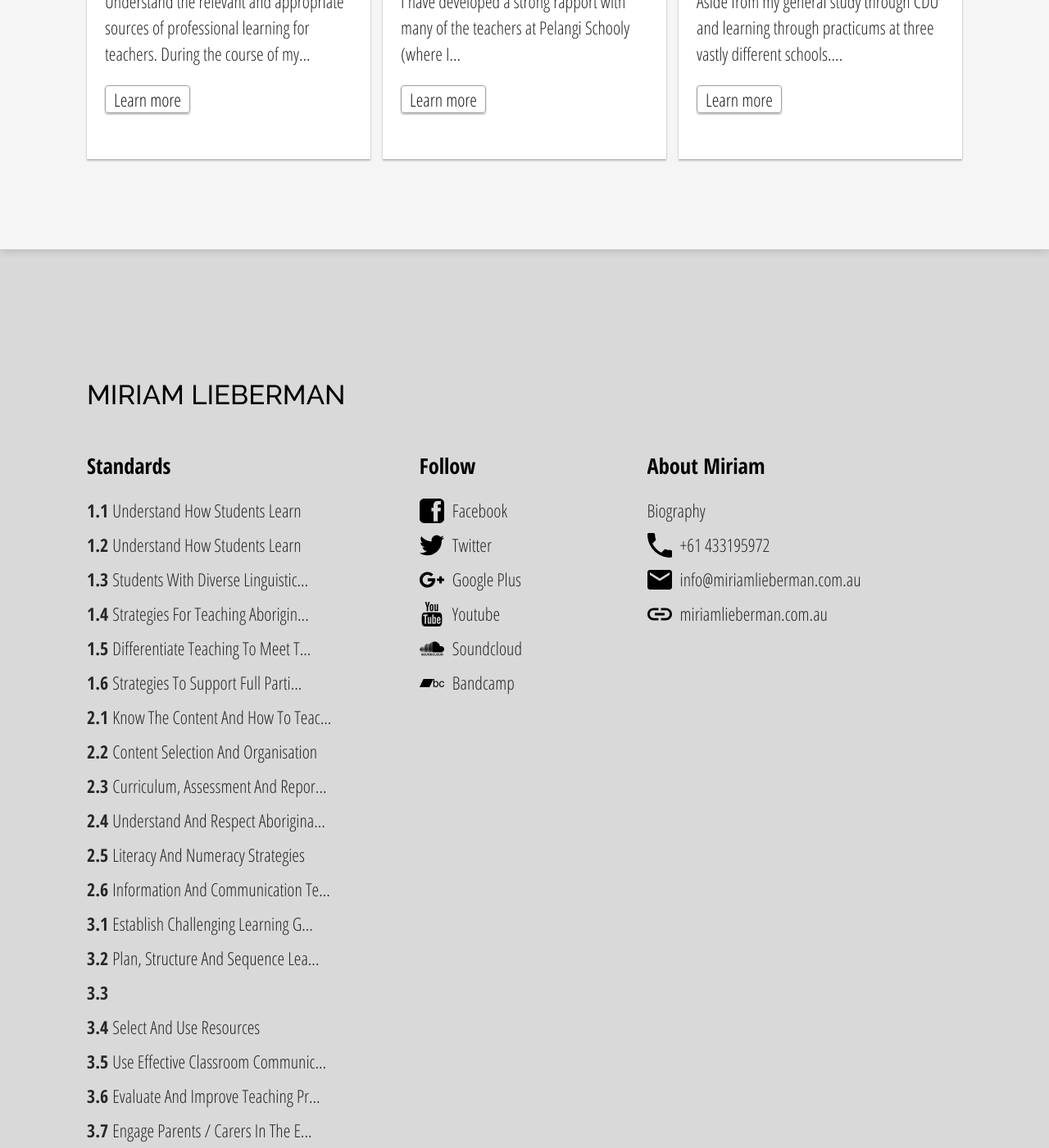
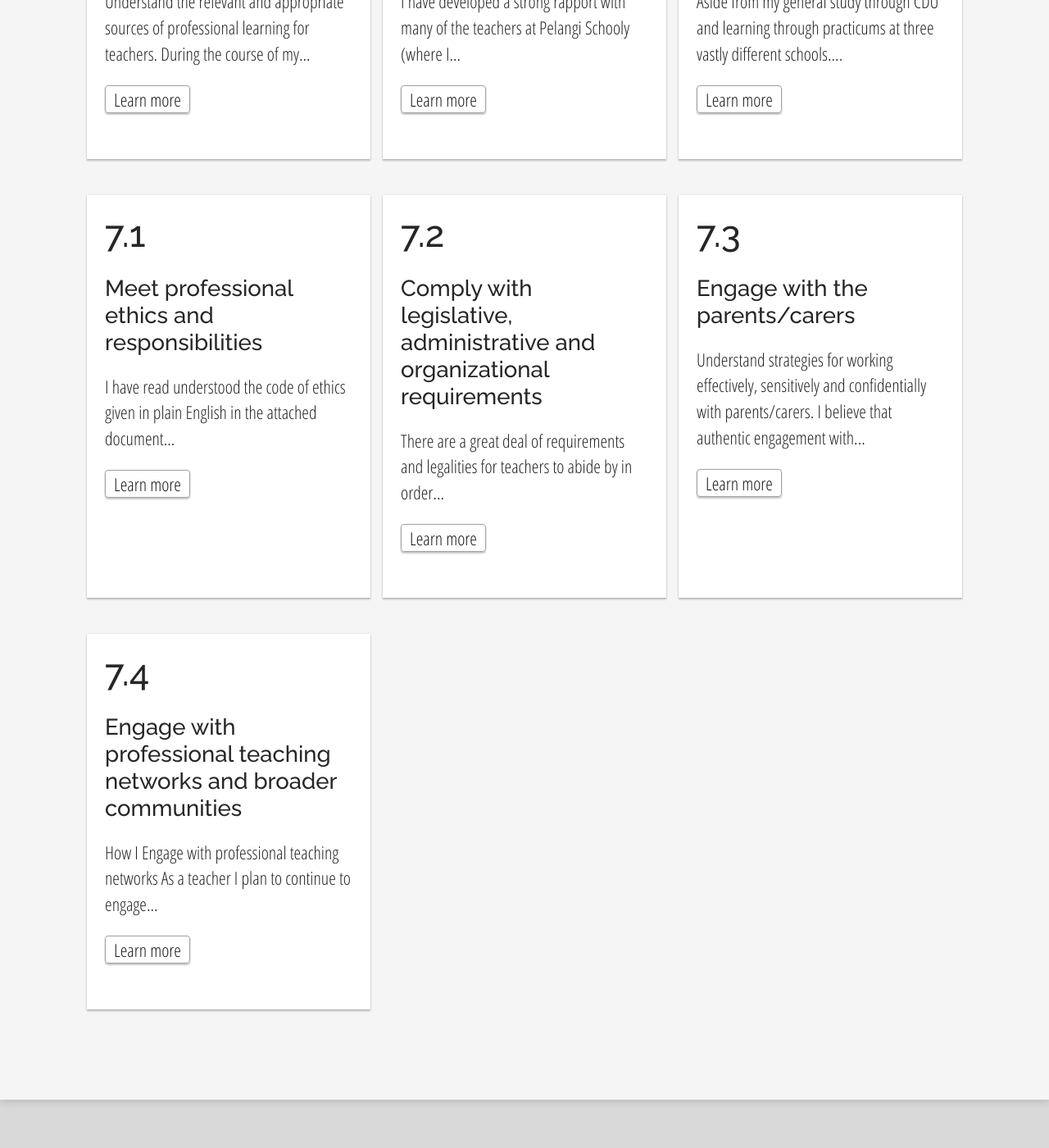
Before and after one commit to toybreaker/miriam, a Jekyll site: the page built from _pages/standards.md, in a window 1280 px wide and 1400 px high, scrolled down 5439 px. Shown: the whole window at 82% size. Built offline with Jekyll 4.4.1, drawn with Linux system fonts in a browser that asks for light colours; part of the change alters nothing that is shown; some of the changed text lies outside the part shown.

Commit message:
added standard 7

```diff
--- /dev/null
+++ b/_products/standards-7/1.md
@@ -0,0 +1,49 @@
+---
+name: '7.1'
+subtitle: Meet professional ethics and responsibilities
+description: #
+product_group: standard-7
+image: #/assets/p/gallery/IMG_0822.jpg
+---
+I have read understood  the code of ethics given in plain English in the attached document for teachers within the NT. In essence they are:
+- integrity
+- respect
+- justice
+- empathy and
+- dignity
+
+I apply these guidelines and concepts  while teaching and within my decision making in my role as teacher at all times.
+
+Aside from this I adhere to The Department of Education and Training document ‘Teachers Code of Professional Practice. This  sets out five principles of public service ethics acting as a guide for teachers to be able to meet there students educational needs.
+I have listed the principals and an example of how I comply below.
+
+##### Principle 1
+#### Service to the Public
+
+I realise that as a teacher I am a role model for my students both inside and outside of school. This means I need to act and dress in a professional manor.
+
+##### Principle 2
+#### Responsiveness to the Government and the Needs of the Public
+
+It is my responsibility to continue to update myself on changes to any relevant department policies, codes of practice and professional standards
+
+##### Principle 3
+#### Accountability
+
+I need to be responsible for continuing my own professional development in relevant fields and to give time for critical reflection of my lessons.
+
+
+##### Principle 4
+#### Fairness and Integrity
+
+I endeavor to foster an environment that is socially, culturally and religiously accepting and acknowledging diversity.  Through establishing genuine rapport  with my students I am able to  address their individual needs. I also assess students using a thorough evidence based rubrics were results are standardized for all students.
+
+##### Principle 5
+#### Efficiency and Effectiveness
+
+I tailor my lessons to be as effective as possible giving the most useful learning experience to my students within the given time frame.
+
+I use both personal reflection, student results and mentors to help me improve upon the effectiveness of my teaching.
+
+
+[Code of Ethics for Northern Territory Teachers - PDF](http://www.trb.nt.gov.au/__data/assets/pdf_file/0020/33059/CodeOfEthicsNTteachers.pdf)
--- /dev/null
+++ b/_products/standards-7/2.md
@@ -0,0 +1,19 @@
+---
+name: '7.2'
+subtitle: Comply with legislative, administrative and organizational requirements
+description: #
+product_group: standard-7
+image: /assets/p/products/standard-6/4/topped-up-symposium.jpg
+---
+There are a great deal of requirements and legalities for teachers to abide by in order to teach. They are reflection of government policies on a national level. Three key documents that outline some of these requirements and standards are The Melbourne Declaration on Educational Goals for Young People.
+
+The NSW Board of Studies BOSTES website (I reside in NSW so this is the most relevant state for me)
+
+And ACARA which gives a detailed description of curriculum according to stages.
+
+I have included links to these three cornerstone resources here.
+Within my teaching career it is of utmost importance that I continue to refer to these documents to make sure that my teaching is in line with the values and legislations present.  It is also my responsibility to keep abreast of any changes that might arise regarding this in the future.
+
+[Melbourne Declaration on Educational Goals for Young Australians - PDF](http://docs.acara.edu.au/resources/national_declaration_on_the_educational_goals_for_young_australians.pdf)
+
+[Australian Curriculum, Assessment and Reporting Authority (ACARA)](https://www.acara.edu.au)
--- /dev/null
+++ b/_products/standards-7/3.md
@@ -0,0 +1,35 @@
+---
+name: '7.3'
+subtitle: Engage with the parents/carers
+description: #
+product_group: standard-7
+image: /assets/p/gallery/IMG_6450.jpg
+---
+Understand strategies for working effectively, sensitively and confidentially with parents/carers.
+
+I believe that authentic engagement with parents and carers is of great importance to both the learning outcomes of my students and the community at large.
+
+A high level of parent/ carer involvement at the school from homework diaries, to parent-teacher nights, to school run community nights to help with the literacy program all help to strengthen the idea that it is not only the teachers that take an active role in the children's education but the parents and community at large.
+
+At Pelangi school, an atmosphere of community ownership has been fostered through such activities, which makes the school a much better place for all to be!
+
+At Pelangi school (where I have done the majority of my practicums) other examples of active parent/ carer involvement include having parents on the official school board, running community events and fundraisers for the school. All this creates an opportunity to celebrate the diversity and broad range of skills of the parents of our school. Such activities can at times also involve the whole family.
+
+The school has a newsletter which goes out to parents on a regular basis explaining the goings on of the school as a community as well as celebrating student achievement.
+
+Being an international school in Bali, there is an extremely diverse range of non-English speaking background children. Generally, newsletters and school information is provided in both English and Indonesian.
+
+It is also common for some parents to come in weekly to help with our reading literacy program and after-school activities for the students such as yoga and sport.
+
+#### Teacher-parent/carer interviews
+
+Teacher-parent interviews are also extremely important for consultation on student achievement.
+
+Within these interviews, one should:
+
+- Begin an interview with a positive comment.
+- Identify the assessment outcomes clearly.
+- Be able to show collected evidence to back up comments
+- Discuss the students preferred learning medium and pertinent concerns.
+
+{% include image.html name="IMG_0876.jpg" caption="" %}
--- /dev/null
+++ b/_products/standards-7/4.md
@@ -0,0 +1,24 @@
+---
+name: '7.4'
+subtitle: Engage with professional teaching networks and broader communities
+description: #
+product_group: standard-7
+image: /assets/p/gallery/IMG_6468.jpg
+---
+
+#### How I Engage with professional teaching networks
+
+As a teacher I plan to continue to engage with professional teaching networks and broader communities by participating in professional development programs, sharing lesson ideas and ideas with my teacher colleagues, building on my learning with my professional mentor and continuing to seek advice from them when necessary.
+
+I also plan to:
+- Team teach classes with colleagues sharing ideas and approaches from time to time
+- Collaborate with other schools when there are opportunities to do so.
+- Subscribe to teaching journals and blogs
+- Engage with the wider community
+- Learning about the community through excursions and field trips and linking that experience to curriculum-based studies.
+- Create opportunities for the wider community to get involved in school life such as through fundraising events, fetes and sporting events.
+
+Paramount to all this is building positive relationships and trust with parents/ carers.
+It is also of great importance that parents concerns and hopes for their child the general education approach is considered. It is my role to ensure that the parents/ carers of my students feel empowered to take an active role in their child's education.
+
+It is also important that students and their families have a positive attitude toward learning and the school is able to recognise and acknowledge their own learning success!  This also happens through celebrating diversity in the school - One way of doing this is having parents come into the school from time to time to talk about cultural celebrations and to help with the reading literacy program for example.
--- a/_sass/_3base.scss
+++ b/_sass/_3base.scss
@@ -112,7 +112,9 @@ svg {
 
   p:not(.reference),
   .book_now,
-  h4 {
+  h4,
+  h5,
+  h6 {
     margin: 0 0 0 auto;
     max-width: 100%;
     @include media( "screen", ">minWidth"){
```
Also changed, not shown: assets/p/products/standard-7/3/IMG_0876.jpg (added).
